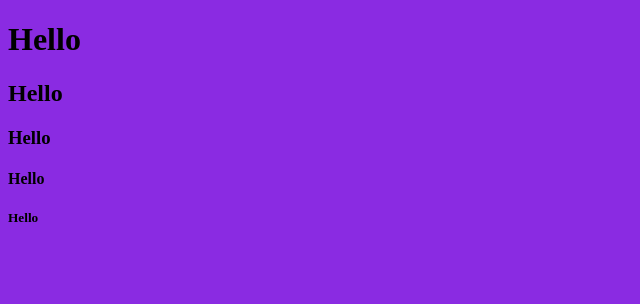
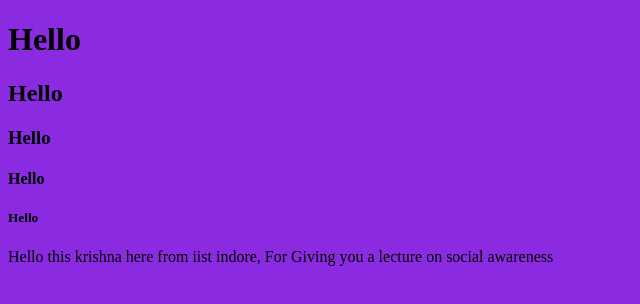
Before and after one commit to krishnxsoni/Learn_git_-_github, a plain HTML site: page index.html in a window 1280 px wide. Shown: the whole page, without its empty margins (0-640 px from the left). Drawn offline with Linux system fonts and the light colour scheme.

Commit message:
p tag added

```diff
--- a/index.html
+++ b/index.html
@@ -13,5 +13,6 @@
     <h3>Hello </h3>
     <h4>Hello </h4>
     <h5>Hello </h5>
+    <p>Hello this krishna here from iist indore, For Giving you a lecture on social awareness</p>
 </body>
 </html>
```
